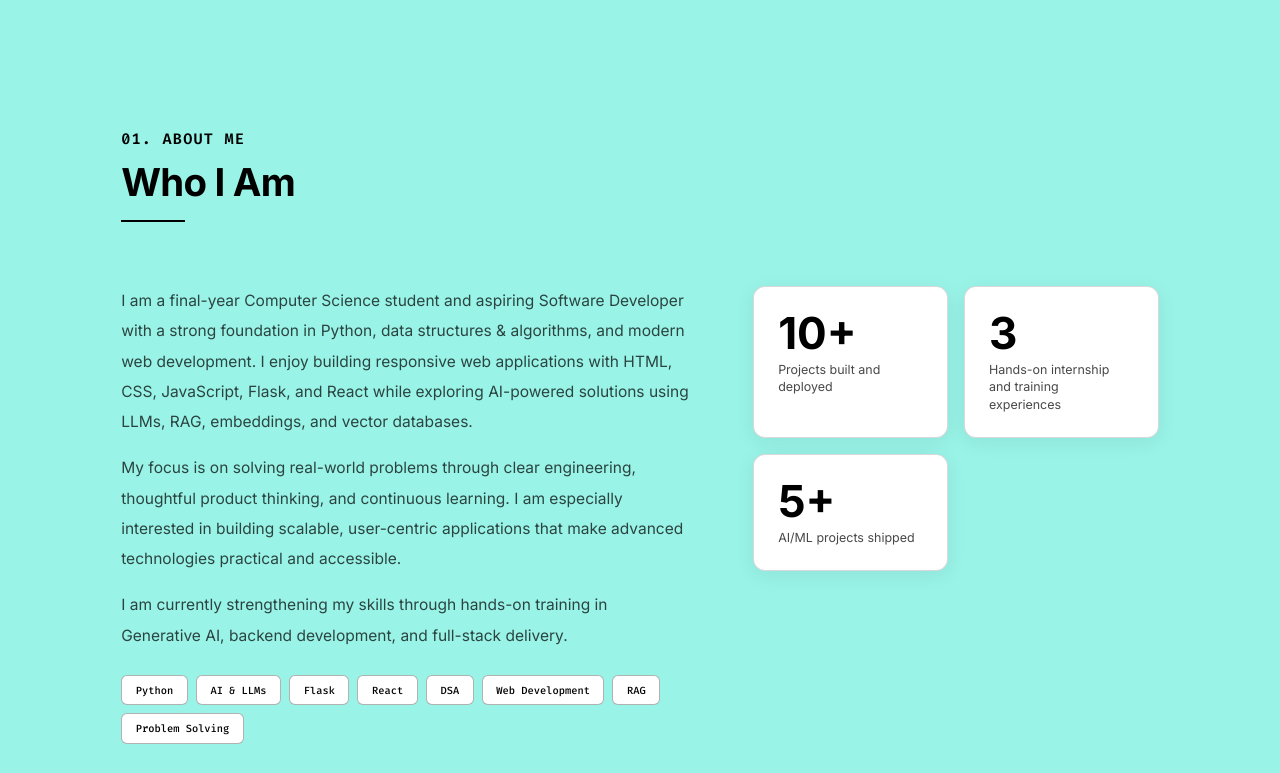
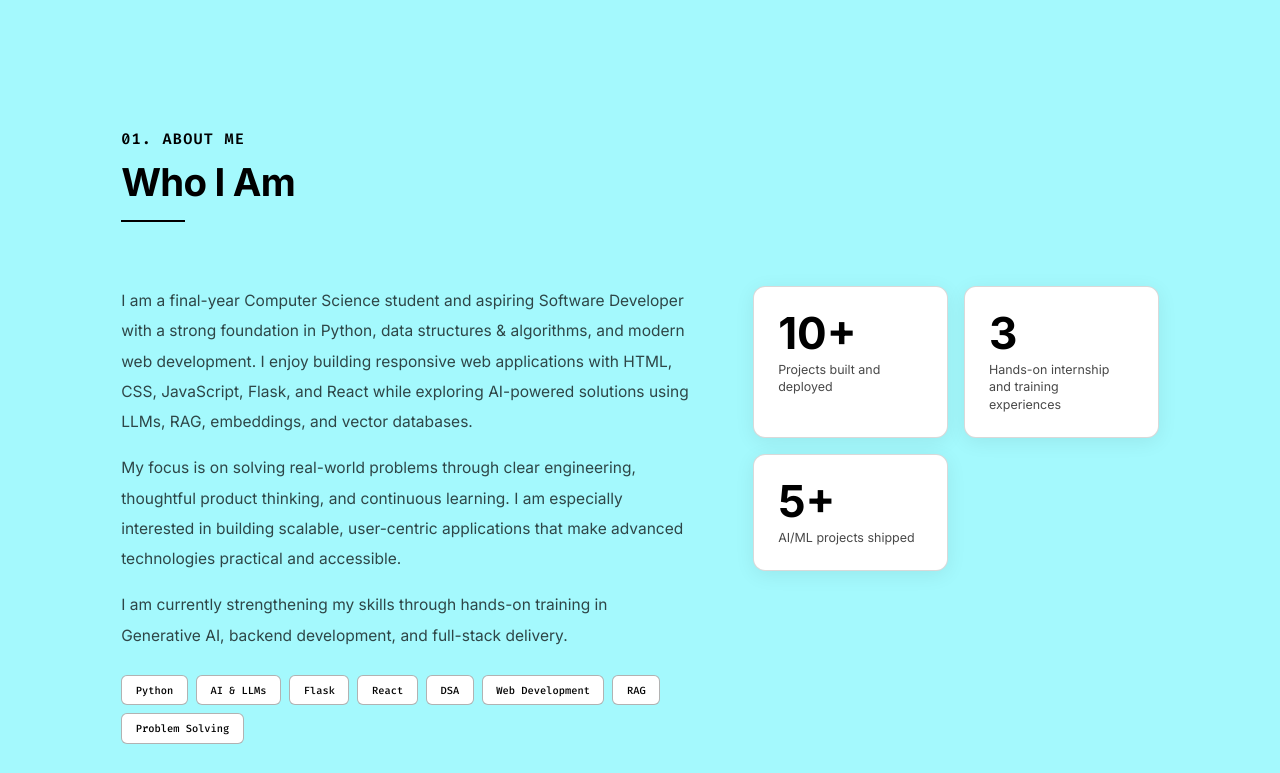
Before and after one commit to thaharasul/My_Portfolio, a plain HTML site: page index.html in a window 1280 px wide. Shown: the part 857-1630 px from the top of the page. Drawn offline with Linux system fonts and the light colour scheme.

Commit message:
first commit

```diff
--- a/css/variables.css
+++ b/css/variables.css
@@ -4,8 +4,8 @@
 
 :root {
   /* Color palette */
-  --color-bg:           #99F3E7;
-  --color-bg-soft:      rgba(153, 243, 231, 0.88);
+  --color-bg:           #a4f9fd;
+  --color-bg-soft:      rgba(164, 249, 253, 0.88);
   --color-surface:      #ffffff;
   --color-text:         #000000;
   --color-text-muted:   rgba(0, 0, 0, 0.72);
--- a/index.html
+++ b/index.html
@@ -485,7 +485,7 @@
               <a href="https://www.linkedin.com/in/mdthaharasul" class="social-icon-btn" target="_blank" rel="noopener noreferrer" aria-label="LinkedIn">
                 <svg viewBox="0 0 24 24" fill="currentColor"><path d="M20.447 20.452h-3.554v-5.569c0-1.328-.027-3.037-1.852-3.037-1.853 0-2.136 1.445-2.136 2.939v5.667H9.351V9h3.414v1.561h.046c.477-.9 1.637-1.85 3.37-1.85 3.601 0 4.267 2.37 4.267 5.455v6.286zM5.337 7.433a2.062 2.062 0 01-2.063-2.065 2.064 2.064 0 112.063 2.065zm1.782 13.019H3.555V9h3.564v11.452zM22.225 0H1.771C.792 0 0 .774 0 1.729v20.542C0 23.227.792 24 1.771 24h20.451C23.2 24 24 23.227 24 22.271V1.729C24 .774 23.2 0 22.222 0h.003z"/></svg>
               </a>
-              <a href="assets/resume/Mohammed Nasrullah Resume.pdf" class="social-icon-btn" download="Mohamed_Thaha_Rasul_Resume.pdf" aria-label="Download resume">
+              <a href="assets/resume/Mohamed_Thaha_Rasul_Resume.pdf" class="social-icon-btn" download="Mohamed_Thaha_Rasul_Resume.pdf" aria-label="Download resume">
                 <svg viewBox="0 0 24 24" fill="none" stroke="currentColor" stroke-width="1.5"><path d="M21 15v4a2 2 0 01-2 2H5a2 2 0 01-2-2v-4M7 10l5 5 5-5M12 15V3"/></svg>
               </a>
             </div>
```
Also changed, not shown: 2 other files.
